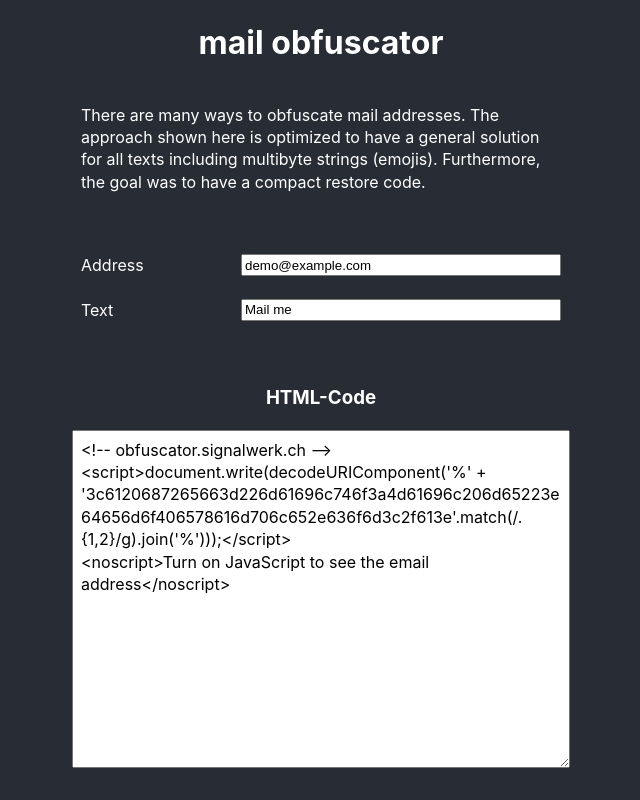
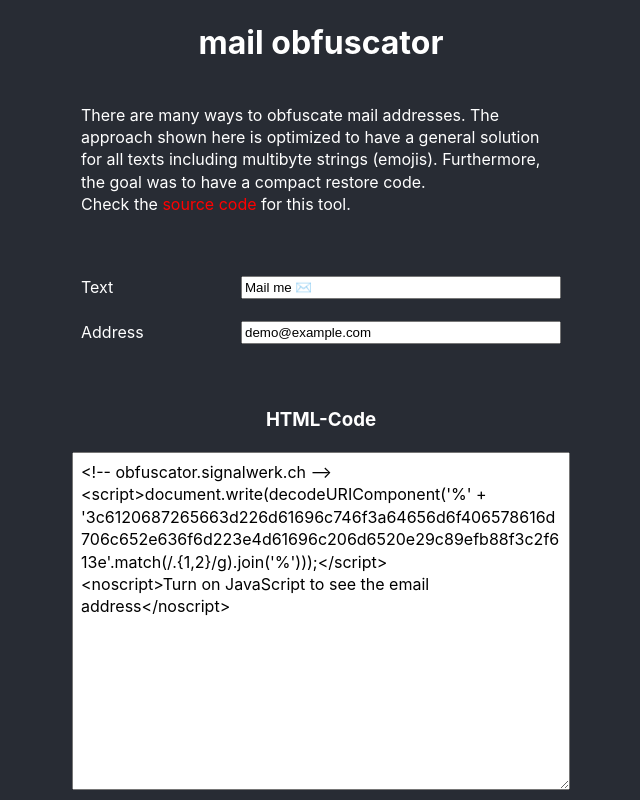
Before and after one commit to signalwerk/html-obfuscator, a React (Create React App) app: page / in a window 1280 px wide. Shown: the top 800 px of the page, without its empty margins (319-959 px from the left). Built offline with nearby package versions, Linux system fonts and the light colour scheme.

Commit message:
FIX: some labels

```diff
--- a/src/App.js
+++ b/src/App.js
@@ -29,8 +29,8 @@ const obfuscator = (address, content) => {
 };
 
 function App() {
-  const [content, setContent] = useState("demo@example.com");
-  const [address, setAddress] = useState("Mail me");
+  const [content, setContent] = useState("Mail me ✉️");
+  const [address, setAddress] = useState("demo@example.com");
   const { tag, script } = obfuscator(address, content);
   return (
     <div className="App">
@@ -40,14 +40,19 @@ function App() {
           There are many ways to obfuscate mail addresses. The approach shown
           here is optimized to have a general solution for all texts including
           multibyte strings (emojis). Furthermore, the goal was to have a
-          compact restore code.
+          compact restore code. <br />
+          Check the{" "}
+          <a href="https://github.com/signalwerk/obfuscator" target="_blank">
+            source code
+          </a>{" "}
+          for this tool.
         </p>
         <br />
         <br />
       </header>
       <div className="App-content">
         <label>
-          <div className="label-text">Address</div>
+          <div className="label-text">Text</div>
           <input
             name="use frontmatter"
             type="text"
@@ -57,7 +62,7 @@ function App() {
         </label>
         <br />
         <label>
-          <div className="label-text">Text</div>
+          <div className="label-text">Address</div>
           <input
             name="use frontmatter"
             type="text"
--- a/src/index.css
+++ b/src/index.css
@@ -21,6 +21,7 @@ h1 {
 
 a {
   color: red;
+  text-decoration: none;
 }
 a:hover {
   color: white;
```
